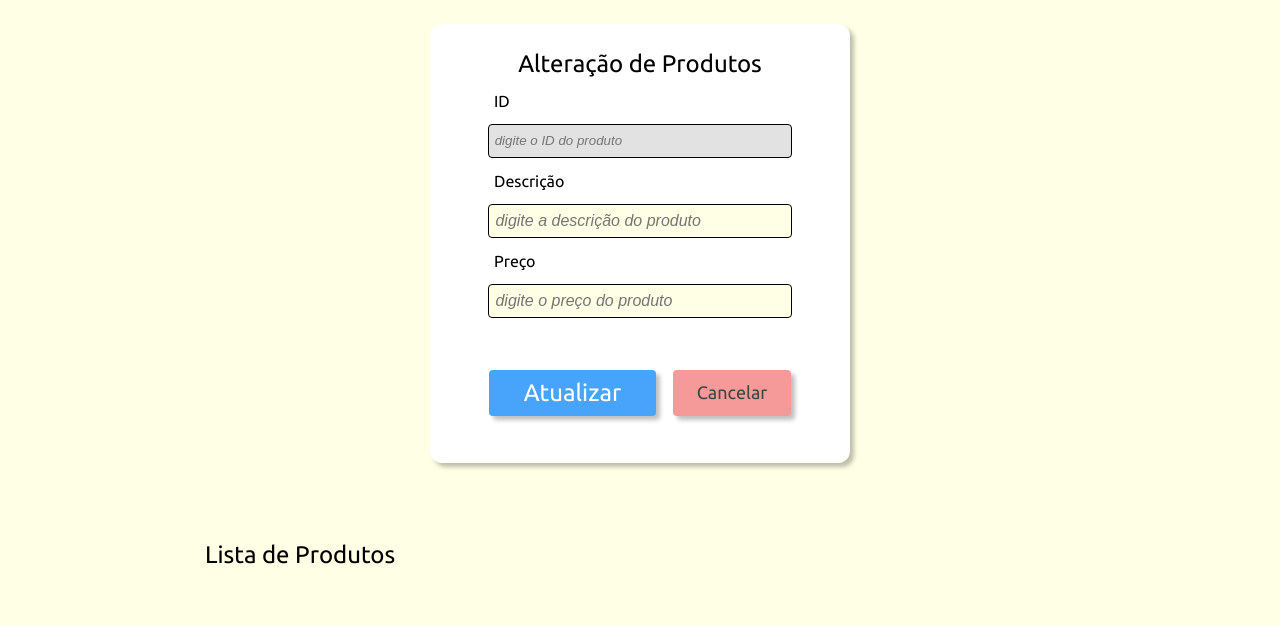
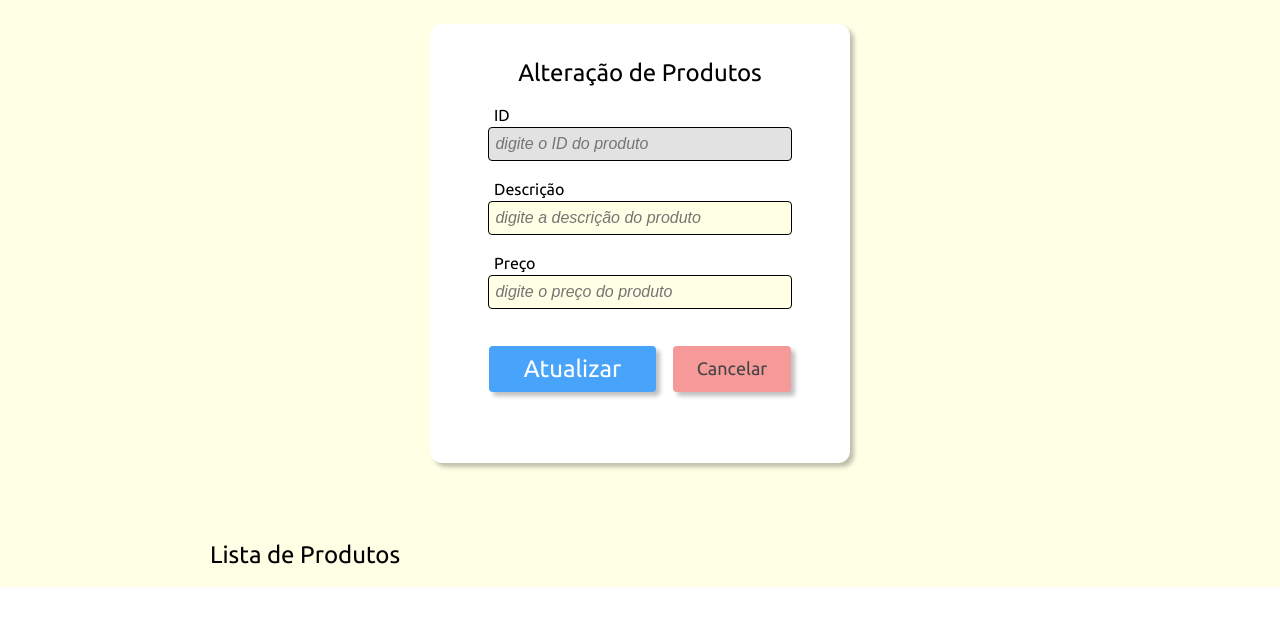
Before and after one commit to Leonardo-Talanski/api-interacao, a website: page update-com-put.html in a window 1280 px wide. Shown: the part 67-692 px from the top of the page. Drawn offline with Linux system fonts and the light colour scheme; no server answers.

Commit message:
Estilização de tabela e lista completos

```diff
--- a/assets/styles/style.css
+++ b/assets/styles/style.css
@@ -4,8 +4,7 @@
      font-family: 'Ubuntu', sans-serif;
  }
 
-
- .produto {
+ /* .produto {
      display: flex;
      justify-content: space-between;
      align-items: center;
@@ -13,7 +12,6 @@
      list-style: none;
      font-family: 'Cormorant Garamond', serif;
      font-weight: 600;
-
 
  }
 
@@ -34,51 +32,37 @@
      border-bottom: 2px solid #000000;
      text-shadow: 1px 1px;
 
+ } */
+
+
+ /* --Estilização Update com PUT-- */
+
+ .box-father {
+     background: #FEFFE4;
  }
 
- #listaProdutos {
+ .box-father form {
      display: flex;
      flex-direction: column;
-     color: #000;
-     font-family: Ubuntu;
-     font-size: 16pt;
-     font-style: normal;
-     font-weight: 400;
+     justify-content: center;
+     margin: auto;
+ }
+
+ .page-Title-Put {
      display: flex;
+     justify-content: center;
      align-items: center;
  }
 
- #listaProdutos ul {
-     width: 1500px;
-     line-height: 43px;
-     border-bottom: 1px solid #000;
-     background: #FFF;
-     display: flex;
-     justify-content: space-between;
+ .page-Title-Put h1 {
+     color: #000;
+     text-align: center;
+     font-size: 32px;
+     font-style: normal;
+     font-weight: 400;
+     line-height: normal;
+     margin: 27px;
  }
-
- #listaProdutos li{
-    display: flex;
-    padding-inline: 40px;
-    font-size: 16pt;
- }
-
- #listaProdutos ul:nth-child(odd) {
-    border-bottom: 1px solid #000;
-    background: #fff;
- }
-
- #listaProdutos ul:nth-child(even) {
-    border-bottom: 1px solid #000;
-    background: #fff1c1;
- }
-
- #listaProdutos li:nth-child(2) {
-    margin-right: auto;
-    margin-left: 5rem;
- }
-
- /* --Estilização Update com PUT-- */
 
  .box-form {
      border-radius: 12px;
@@ -88,7 +72,6 @@
      height: 439px;
      display: flex;
      align-items: center;
-
  }
 
  .box-form h1 {
@@ -98,15 +81,48 @@
      font-style: normal;
      font-weight: 400;
      line-height: normal;
-     padding: 15px;
+ }
+
+ #id {
+     width: 304px;
+     height: 34px;
+     border-radius: 4px;
+     border: 1px solid #000;
+     background: #E3E2E2;
+     /* margin: 15px; */
+     font-style: italic;
+     font-size: 16px;
+ }
+
+ .label-text {
+     display: flex;
+     align-self: flex-start;
+     padding-inline: 4rem;
+     margin-top: 20px;
+     margin-bottom: 4px;
+ }
+
+ #descricao,
+ #preco {
+     width: 304px;
+     height: 34px;
+     border-radius: 4px;
+     border: 1px solid #000;
+     background: #FEFFE4;
+     color: #000;
+     font-size: 16px;
+     font-style: normal;
+     font-weight: 400;
+     line-height: normal;
+     font-style: italic;
  }
 
  .containerButton {
-    display: flex;
-    width: 80%;
-    height: 120px;
-    align-items: center;
-    justify-content: space-evenly;
+     display: flex;
+     width: 80%;
+     height: 120px;
+     align-items: center;
+     justify-content: space-evenly;
  }
 
  #btAtualizar {
@@ -160,78 +176,55 @@
      box-shadow: 2px 2px 2px 0px rgba(0, 0, 0, 0.25) inset;
  }
 
- .box-father {
-     background: #FEFFE4;
-     width: 100%;
-     height: 1024px;
+ .box-product {
+    margin-top: 80px;
+}
+
+ .box-product h1 {
+     font-size: 24px;
+     font-weight: 400;
+     margin-top: 40px;
+     padding-inline: 190px;
+     margin: 20px;
  }
 
- .box-father form {
+ #listaProdutos {
      display: flex;
      flex-direction: column;
-     justify-content: center;
-     margin: auto;
- }
-
-
- .page-Title-Put {
-     display: flex;
-     justify-content: center;
+     color: #000;
+     font-family: Ubuntu;
+     font-size: 16pt;
+     font-style: normal;
+     font-weight: 400;
      align-items: center;
  }
 
- .page-Title-Put h1 {
-     color: #000;
-     text-align: center;
-     font-size: 32px;
-     font-style: normal;
-     font-weight: 400;
-     line-height: normal;
-     margin: 27px;
+ #listaProdutos ul {
+     width: 1500px;
+     line-height: 43px;
+     border-bottom: 1px solid #000;
+     background: #FFF;
+     display: flex;
+     justify-content: space-between;
  }
 
- #id {
-     width: 304px;
-     height: 34px;
-     border-radius: 4px;
-     border: 1px solid #000;
-     background: #E3E2E2;
-     margin: 15px;
-     font-style: italic;
+ #listaProdutos ul:nth-child(odd) {
+     border-bottom: 1px solid #000;
+     background: #fff;
  }
 
- #descricao,
- #preco {
-     width: 304px;
-     height: 34px;
-     border-radius: 4px;
-     border: 1px solid #000;
-     background: #FEFFE4;
-     color: #000;
-     font-size: 16px;
-     font-style: normal;
-     font-weight: 400;
-     line-height: normal;
-     margin: 15px;
-     font-style: italic;
+ #listaProdutos ul:nth-child(even) {
+     border-bottom: 1px solid #000;
+     background: #fff1c1;
  }
 
-
- .label-style {
+ #listaProdutos li {
      display: flex;
-     align-self: flex-start;
-     padding-inline: 4rem;
-
+     padding-inline: 40px;
+     font-size: 16pt;
  }
 
- .box-product{
-    margin-top: 80px;
+ #listaProdutos li:nth-child(2) {
+     margin-right: auto;
+     margin-left: 5rem;
  }
-
- .box-product h1 {
-    font-size: 24px;
-    font-weight: 400;
-    margin-top: 40px;
-    padding-inline: 185px;
-    margin: 20px;
- }
--- a/update-com-put.html
+++ b/update-com-put.html
@@ -10,31 +10,29 @@
 
 <body>
     <div class="box-father">
-        <header class="page-Title-Put">
-            <h1>Update com PUT</h1>
-        </header>
-
+        <div class="box-header">
+            <header class="page-Title-Put">
+                <h1>Update com PUT</h1>
+            </header>
+        </div>
 
         <form class="box-form" action="" method="post">
 
             <h1>Alteração de Produtos</h1>
 
-            <label class="label-style" for="id">ID</label>
-            <input type="text" id="id" placeholder=" digite o ID do produto">
+            <label class="label-text" for="id">ID</label>
+            <input class="input-placeholder" type="text" id="id" placeholder=" digite o ID do produto">
 
-            <label class="label-style" for="descricao">Descrição</label>
-            <input type="text" id="descricao" placeholder=" digite a descrição do produto">
+            <label class="label-text" for="descricao">Descrição</label>
+            <input class="input-placeholder" type="text" id="descricao" placeholder=" digite a descrição do produto">
 
-            <label class="label-style" for="preco">Preço </label>
-            <input type="text" id="preco" placeholder=" digite o preço do produto">
+            <label class="label-text" for="preco">Preço </label>
+            <input class="input-placeholder" type="text" id="preco" placeholder=" digite o preço do produto">
 
             <div class="containerButton">
-
-                    <button type="button" id="btAtualizar">Atualizar</button>
-                    <button type="button" id="btCancelar">Cancelar</button>
-
+                 <button type="button" id="btAtualizar">Atualizar</button>
+                 <button type="button" id="btCancelar">Cancelar</button>
             </div>
-
 
         </form>
 
@@ -42,7 +40,7 @@
 
             <h1>Lista de Produtos</h1>
 
-            <div id="listaProdutos">  </div>
+            <div id="listaProdutos"></div>
 
         </div>
 
```
